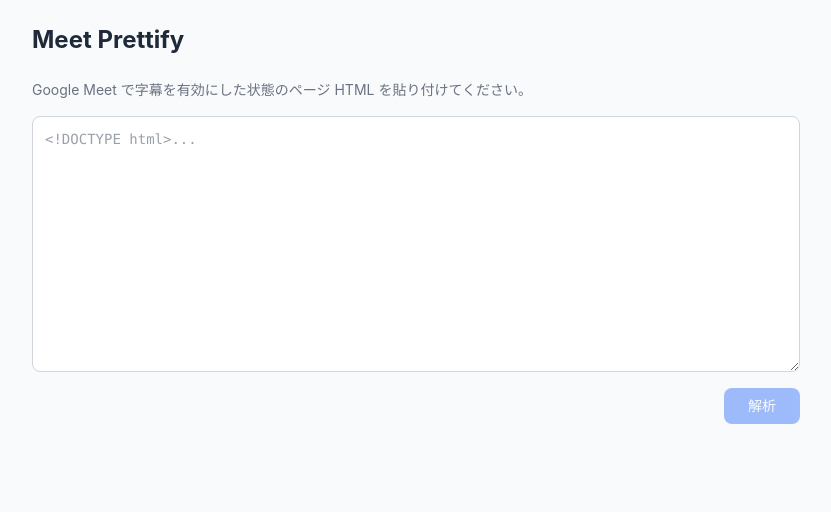
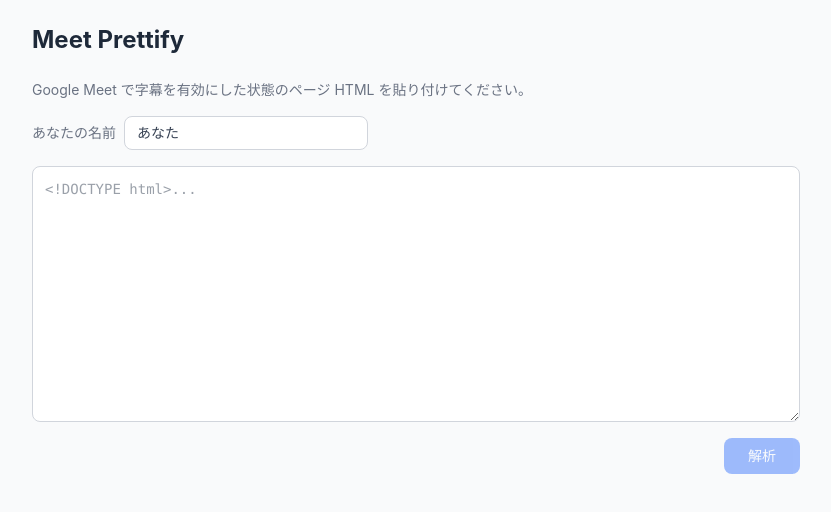
Before and after one commit to ot-nemoto/meet-prettify, a Next.js app: page / in a window 1280 px wide. Shown: the top 512 px of the page, without its empty margins (224-1055 px from the left). Built offline with nearby package versions, Linux system fonts and the light colour scheme.

Commit message:
feat: add name input field and update entry display logic

```diff
--- a/src/app/page.tsx
+++ b/src/app/page.tsx
@@ -7,6 +7,7 @@
 
 export default function Home() {
   const [html, setHtml] = useState("");
+  const [myName, setMyName] = useState("あなた");
   const [entries, setEntries] = useState<CaptionEntry[]>([]);
   const [view, setView] = useState<View>("input");
 
@@ -33,6 +34,18 @@
             <p className="text-sm text-gray-500">
               Google Meet で字幕を有効にした状態のページ HTML を貼り付けてください。
             </p>
+            <div className="flex items-center gap-2">
+              <label className="text-sm text-gray-500 whitespace-nowrap" htmlFor="my-name">
+                あなたの名前
+              </label>
+              <input
+                id="my-name"
+                type="text"
+                className="rounded-lg border border-gray-300 bg-white px-3 py-1.5 text-sm text-gray-700 focus:border-blue-500 focus:outline-none"
+                value={myName}
+                onChange={(e) => setMyName(e.target.value)}
+              />
+            </div>
             <textarea
               className="h-64 w-full rounded-lg border border-gray-300 bg-white p-3 font-mono text-sm text-gray-700 focus:border-blue-500 focus:outline-none"
               placeholder="<!DOCTYPE html>..."
@@ -68,16 +81,21 @@
                 字幕データが見つかりませんでした。Google Meet で字幕を有効にした状態の HTML を貼り付けてください。
               </div>
             ) : (
-              <ul className="flex flex-col gap-3">
-                {entries.map((entry, i) => (
-                  // biome-ignore lint/suspicious/noArrayIndexKey: static list
-                  <li key={i} className="rounded-lg bg-white p-4 shadow-sm">
-                    <span className="text-xs font-semibold text-blue-600">
-                      {entry.speaker || "（不明）"}
-                    </span>
-                    <p className="mt-1 text-sm text-gray-800">{entry.text}</p>
-                  </li>
-                ))}
+              <ul className="flex flex-col gap-4">
+                {entries.map((entry, i) => {
+                  const displayName = entry.speaker === "あなた" ? myName : (entry.speaker || "（不明）");
+                  return (
+                    // biome-ignore lint/suspicious/noArrayIndexKey: static list
+                    <li key={i} className="flex flex-col items-start gap-1">
+                      <span className="px-1 text-xs font-semibold text-gray-500">
+                        {displayName}
+                      </span>
+                      <div className="max-w-[75%] rounded-2xl rounded-tl-sm bg-white px-4 py-2.5 text-sm leading-relaxed text-gray-800 shadow-sm">
+                        {entry.text}
+                      </div>
+                    </li>
+                  );
+                })}
               </ul>
             )}
           </div>
```
